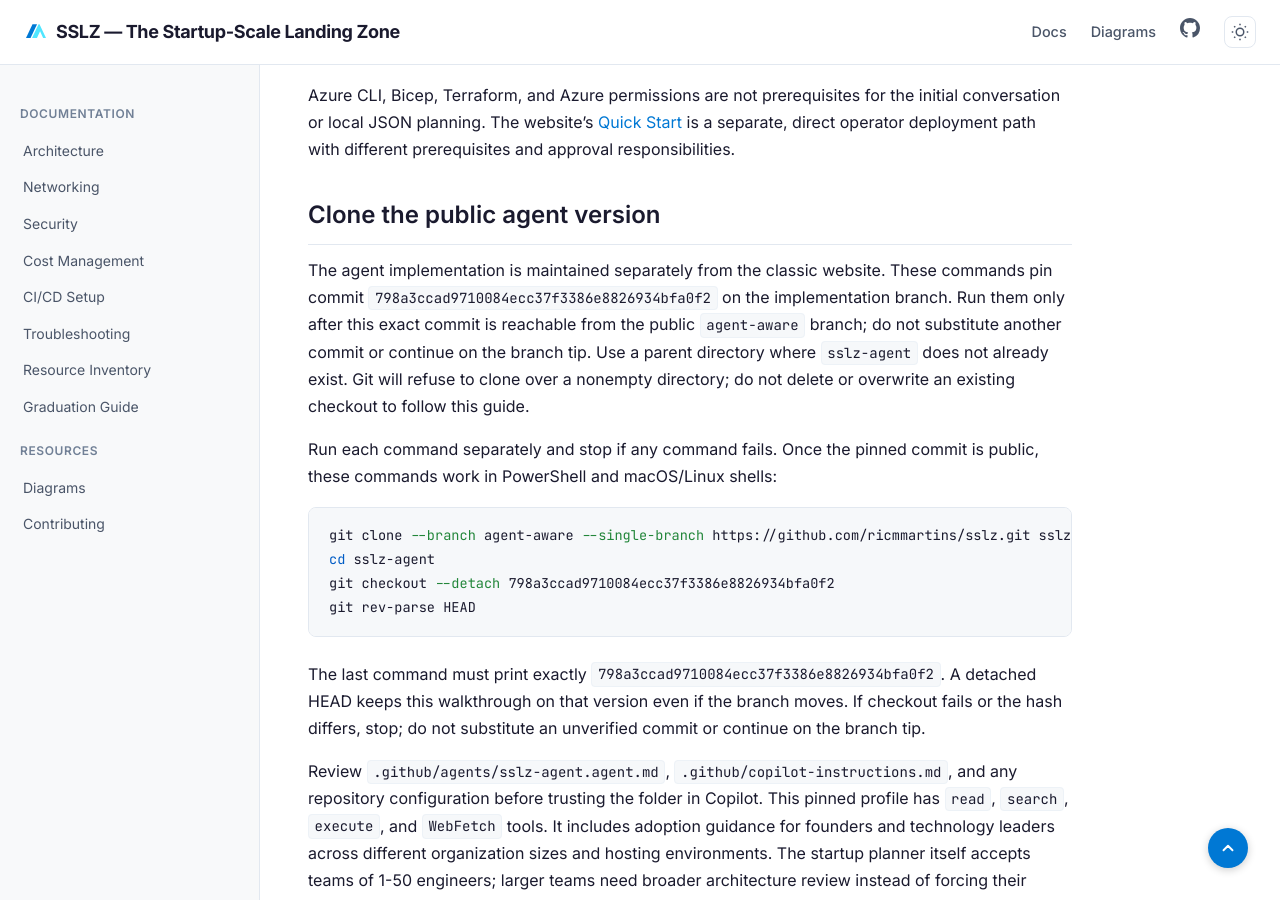
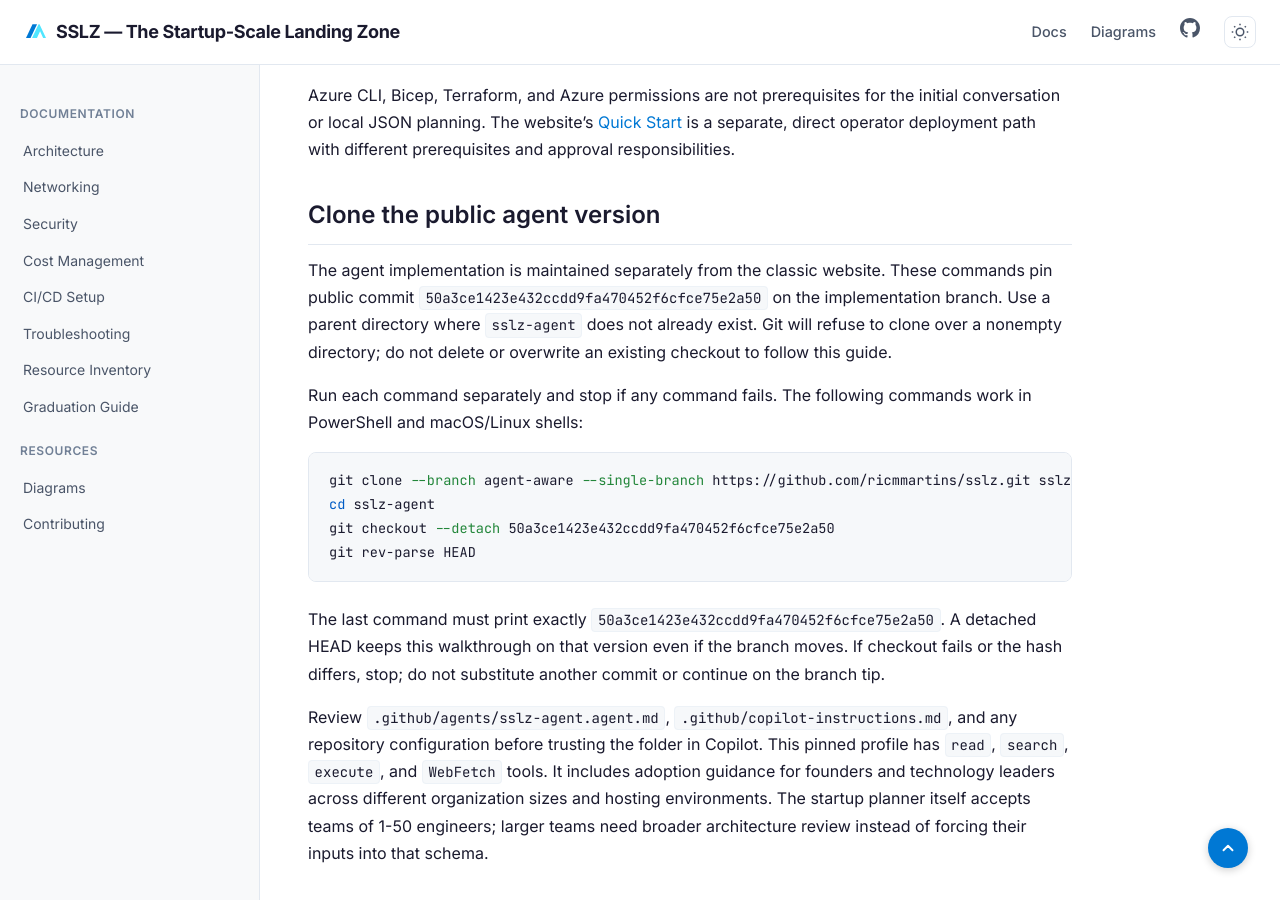
Before and after one commit to ricmmartins/sslz, a Jekyll site: the page built from use-sslz-agent.md, in a window 1280 px wide and 900 px high, scrolled down 908 px. Built offline with Jekyll 4.4.1, drawn with Linux system fonts in a browser that asks for light colours; some of the changed text lies outside the part shown.

Commit message:
Pin website launcher to released SSLZ Agent

````diff
--- a/scripts/validate-classic-baseline.mjs
+++ b/scripts/validate-classic-baseline.mjs
@@ -29,7 +29,7 @@
 const EXPECTED_CLASSIC_LAUNCHER_COMMIT =
   "294a0af7c1dd43fc6eec305aa783e412eb82076a";
 const EXPECTED_PINNED_IMPLEMENTATION_COMMIT =
-  "798a3ccad9710084ecc37f3386e8826934bfa0f2";
+  "50a3ce1423e432ccdd9fa470452f6cfce75e2a50";
 const REPO_ROOT = resolve(fileURLToPath(new URL("../", import.meta.url)));
 const MANIFEST_PATH = resolve(
   REPO_ROOT,
--- a/use-sslz-agent.md
+++ b/use-sslz-agent.md
@@ -36,25 +36,23 @@
 
 ## Clone the public agent version
 
-The agent implementation is maintained separately from the classic website. These commands pin commit
-`798a3ccad9710084ecc37f3386e8826934bfa0f2` on the implementation branch. Run them only after this exact commit is
-reachable from the public `agent-aware` branch; do not substitute another commit or continue on the branch tip. Use a
-parent directory where
-`sslz-agent` does not already exist. Git will refuse to clone over a nonempty directory; do not delete or
-overwrite an existing checkout to follow this guide.
+The agent implementation is maintained separately from the classic website. These commands pin public commit
+`50a3ce1423e432ccdd9fa470452f6cfce75e2a50` on the implementation branch. Use a parent directory where `sslz-agent`
+does not already exist. Git will refuse to clone over a nonempty directory; do not delete or overwrite an existing
+checkout to follow this guide.
 
-Run each command separately and stop if any command fails. Once the pinned commit is public, these commands work in
-PowerShell and macOS/Linux shells:
+Run each command separately and stop if any command fails. The following commands work in PowerShell and macOS/Linux
+shells:
 
 ```shell
 git clone --branch agent-aware --single-branch https://github.com/ricmmartins/sslz.git sslz-agent
 cd sslz-agent
-git checkout --detach 798a3ccad9710084ecc37f3386e8826934bfa0f2
+git checkout --detach 50a3ce1423e432ccdd9fa470452f6cfce75e2a50
 git rev-parse HEAD
 ```
 
-The last command must print exactly `798a3ccad9710084ecc37f3386e8826934bfa0f2`. A detached HEAD keeps this walkthrough
-on that version even if the branch moves. If checkout fails or the hash differs, stop; do not substitute an unverified
+The last command must print exactly `50a3ce1423e432ccdd9fa470452f6cfce75e2a50`. A detached HEAD keeps this walkthrough
+on that version even if the branch moves. If checkout fails or the hash differs, stop; do not substitute another
 commit or continue on the branch tip.
 
 Review `.github/agents/sslz-agent.agent.md`, `.github/copilot-instructions.md`, and any repository configuration
@@ -170,12 +168,11 @@
 See GitHub's [invocation reference](https://docs.github.com/en/copilot/how-tos/copilot-cli/use-copilot-cli/invoke-custom-agents)
 and [custom-agent configuration reference](https://docs.github.com/en/copilot/reference/custom-agents-configuration).
 
-This pinned implementation supports adoption conversation guidance, documentation grounding when the required tools
+This public pin supports adoption conversation guidance, documentation grounding when the required tools
 are exposed, local contract checks, and fixture-based planning. Earlier release checks included seven real two-turn
 conversations, version 3 fixture replay, and an external planner invocation. Those checks have different scopes:
 conversation and replay checks do not prove that the agent ran the planner itself. Neither those tests nor this guide
 establish an autonomous conversation-to-deployment flow or real tenant readiness.
 
-Release this page only after the pinned commit is reachable from the public implementation branch and clean-clone
-checks pass. Publish the website documentation separately from classic `main`; do not merge the agent implementation
-into it.
+This pin is verified reachable from the public implementation branch. Publish the website documentation separately
+from classic `main`; do not merge the agent implementation into it.
````
Also changed, not shown: tests/website-launcher.mjs (+2 -2 lines), .github/classic-baseline-manifest.json, .github/workflows/validate-website.yml.
